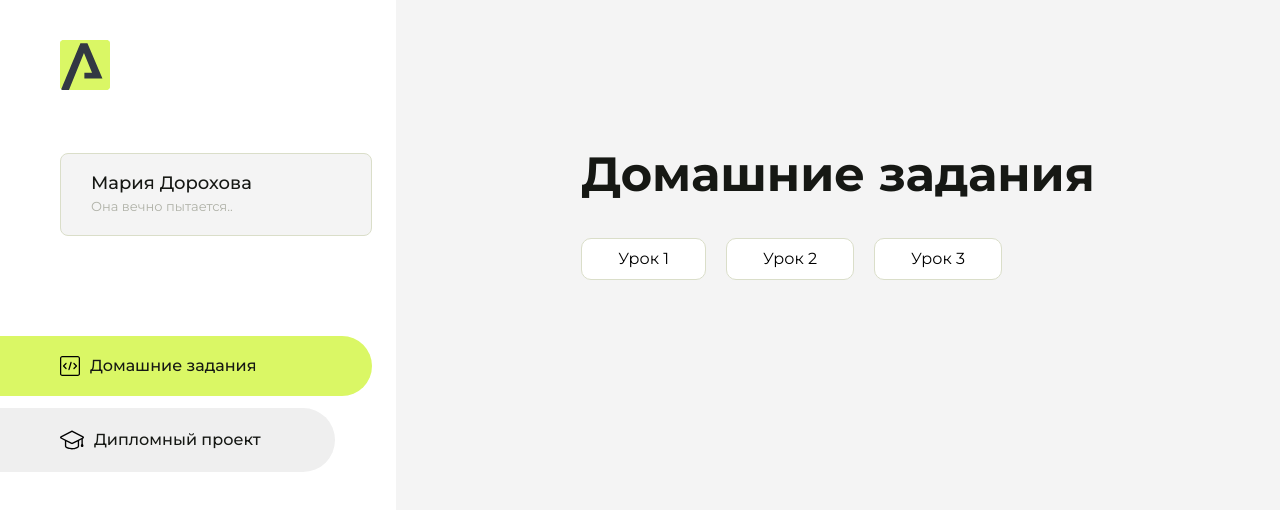
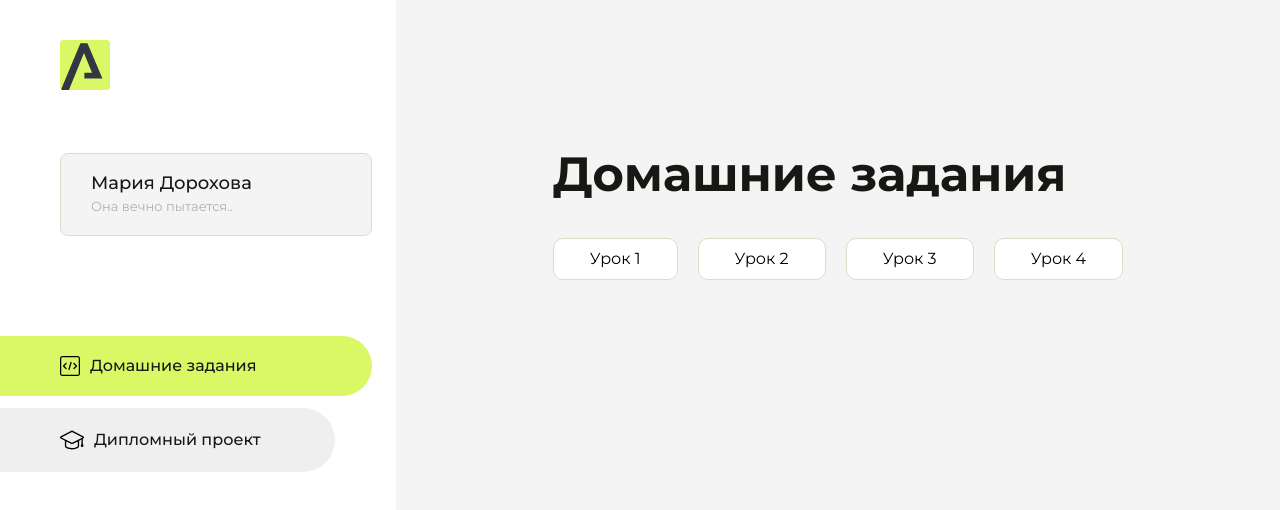
Before and after one commit to Maria-hoshizora/homework2, a plain HTML site: page index.html in a window 1280 px wide. Drawn offline with Linux system fonts and the light colour scheme.

Commit message:
Update index.html

```diff
--- a/index.html
+++ b/index.html
@@ -101,6 +101,9 @@
                     <li class="content__list-item">
                         <a href="html-13/index.html">Урок 3</a>
                     </li>
+                     <li class="content__list-item">
+                        <a href="project-2/index.html">Урок 4</a>
+                    </li>
                 </ul>
             </div>
             <div class="content__block hidden" id="diplomBlock">
```
